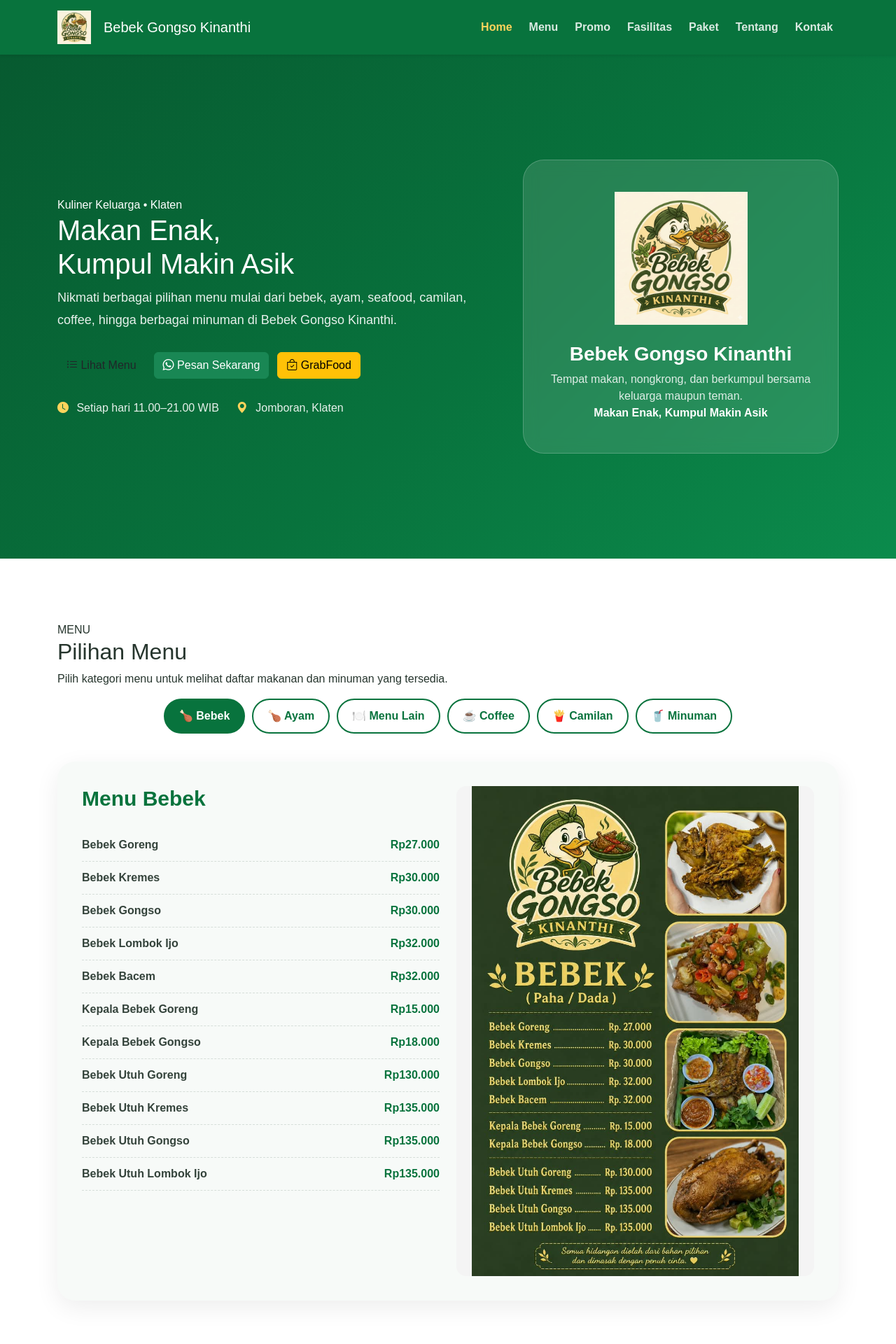
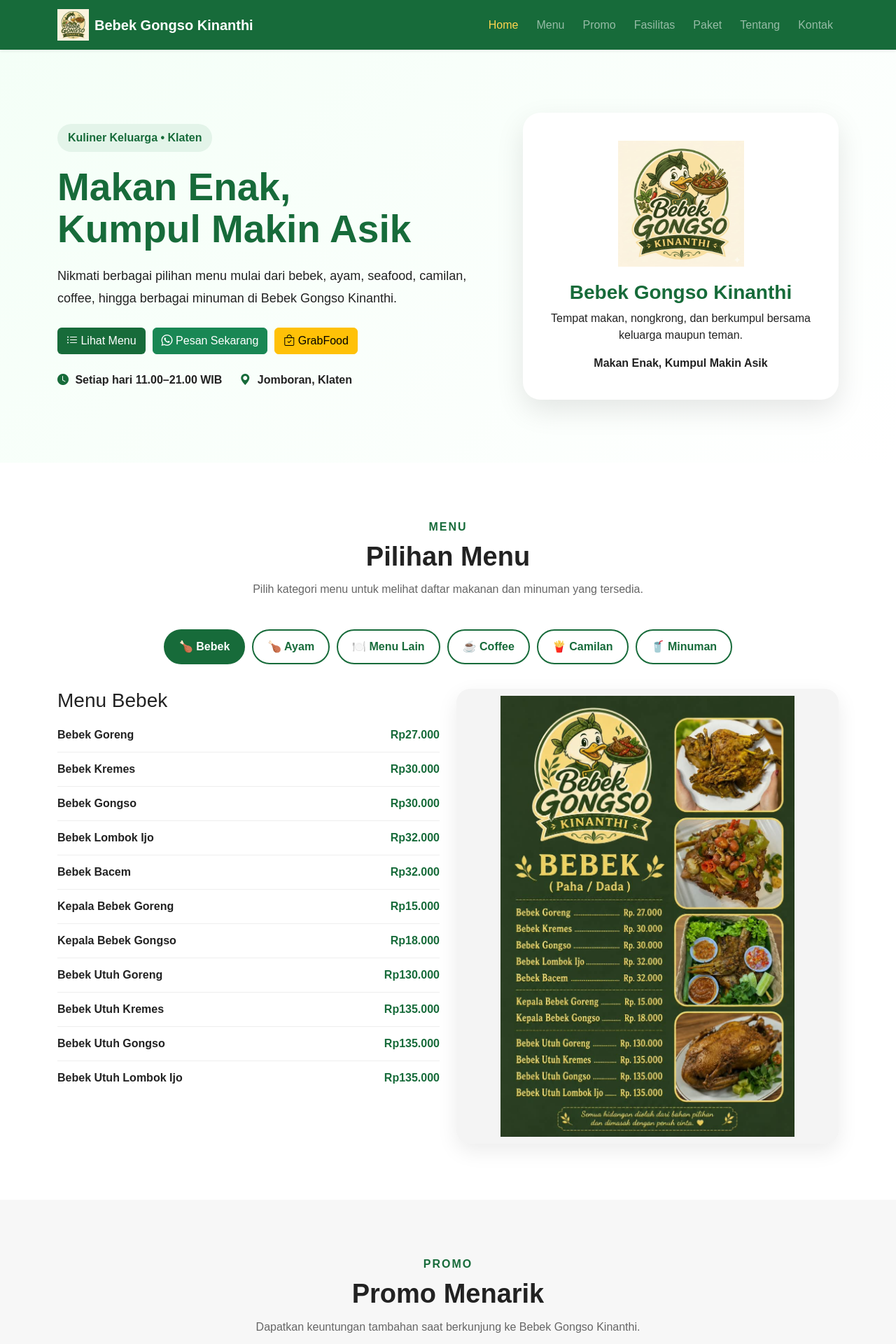
Before and after one commit to gibranyogananda/bebek, a PHP site: page / in a window 1280 px wide. Shown: the top 1920 px of the page at 70% size. Run offline with PHP 8.4, Linux system fonts and the light colour scheme.

Commit message:
Update style.css

```diff
--- a/style.css
+++ b/style.css
@@ -10,312 +8,277 @@ html {
 body {
     margin: 0;
     font-family: Arial, Helvetica, sans-serif;
-    color: #26352d;
-    background: #ffffff;
+    color: #222;
+    background: #fff;
 }
 
 section {
-    scroll-margin-top: 80px;
-}
-
-img {
-    max-width: 100%;
+    scroll-margin-top: 75px;
 }
 
 .bg-hijau {
-    background: #08733d;
+    background: #176b3a;
+}
+
+.section-padding {
+    padding: 80px 0;
+}
+
+.section-light {
+    background: #f7f7f7;
 }
 
 
-
-/* =====================================================
-   NAVBAR
-===================================================== */
+/* ================= NAVBAR ================= */
 
 .navbar {
-    padding: 10px 0;
+    min-height: 70px;
 }
 
 .navbar-logo {
-    width: 48px;
-    height: 48px;
+    width: 45px;
+    height: 45px;
     object-fit: contain;
-    margin-right: 10px;
 }
 
-.brand-text {
-    font-weight: 800;
-    font-size: 18px;
+.navbar-brand {
+    font-weight: 700;
 }
 
-.navbar .nav-link {
-    color: rgba(255,255,255,.85);
-    font-weight: 600;
-    margin-left: 8px;
-    transition: .2s;
+.nav-link {
+    margin-left: 10px;
+    transition: 0.3s;
 }
 
-.navbar .nav-link:hover,
-.navbar .nav-link.active {
-    color: #ffd45c;
+.nav-link:hover,
+.nav-link.active {
+    color: #ffd54f !important;
 }
 
 
-
-/* =====================================================
-   HERO
-===================================================== */
+/* ================= HERO ================= */
 
 .hero-section {
-    min-height: 720px;
-    display: flex;
-    align-items: center;
-    padding: 100px 0;
-    color: white;
-    background:
-        linear-gradient(
-            135deg,
-            #075a30,
-            #08733d 55%,
-            #0b8b4c
-        );
+    padding: 90px 0;
+    background: linear-gradient(
+        135deg,
+        #f4fff7,
+        #ffffff
+    );
 }
 
-.hero-badge {
+.badge-kuliner {
     display: inline-block;
+    background: #e3f4e9;
+    color: #176b3a;
     padding: 8px 15px;
     border-radius: 30px;
-    background: rgba(255,255,255,.14);
-    font-size: 14px;
     font-weight: 700;
     margin-bottom: 20px;
 }
 
-.hero-title {
-    font-size: clamp(42px, 6vw, 70px);
-    font-weight: 900;
-    line-height: 1.05;
-    margin-bottom: 25px;
-}
-
-.hero-title span {
-    display: block;
-    color: #ffd45c;
+.hero-section h1 {
+    font-size: 55px;
+    line-height: 1.1;
+    font-weight: 800;
+    color: #176b3a;
+    margin-bottom: 20px;
 }
 
 .hero-text {
     font-size: 18px;
     line-height: 1.8;
-    max-width: 680px;
-    color: rgba(255,255,255,.9);
+    max-width: 650px;
 }
 
 .hero-buttons {
     display: flex;
     flex-wrap: wrap;
-    gap: 12px;
-    margin-top: 30px;
+    gap: 10px;
+    margin: 25px 0;
+}
+
+.btn-hijau {
+    background: #176b3a;
+    color: white;
+}
+
+.btn-hijau:hover {
+    background: #0e512a;
+    color: white;
 }
 
 .hero-info {
     display: flex;
     flex-wrap: wrap;
     gap: 25px;
-    margin-top: 30px;
-    color: rgba(255,255,255,.9);
+    margin-top: 20px;
+    font-weight: 600;
 }
 
 .hero-info i {
-    margin-right: 7px;
-    color: #ffd45c;
+    color: #176b3a;
+    margin-right: 5px;
 }
 
 .hero-card {
-    padding: 45px 30px;
     text-align: center;
-    border-radius: 30px;
-    background: rgba(255,255,255,.12);
-    border: 1px solid rgba(255,255,255,.2);
-    backdrop-filter: blur(10px);
+    padding: 40px 25px;
+    background: white;
+    border-radius: 25px;
+    box-shadow: 0 15px 40px rgba(0,0,0,0.10);
 }
 
 .hero-logo {
-    width: 190px;
-    height: 190px;
-    object-fit: contain;
-    margin-bottom: 25px;
+    width: 180px;
+    max-width: 100%;
+    margin-bottom: 20px;
 }
 
 .hero-card h3 {
-    font-weight: 800;
-}
-
-.hero-card p {
-    margin-bottom: 0;
-    color: rgba(255,255,255,.85);
+    color: #176b3a;
+    font-weight: 700;
 }
 
 
+/* ================= SECTION TITLE ================= */
 
-/* =====================================================
-   GENERAL SECTION
-===================================================== */
-
-.section-padding {
-    padding: 90px 0;
+.section-title {
+    text-align: center;
+    margin-bottom: 45px;
 }
 
-.section-heading {
-    max-width: 750px;
-    margin: 0 auto 50px;
+.section-title span {
+    color: #176b3a;
+    font-weight: 800;
+    letter-spacing: 2px;
 }
 
-.section-label {
-    display: inline-block;
-    color: #08733d;
+.section-title h2 {
+    font-size: 38px;
     font-weight: 800;
-    letter-spacing: 2px;
-    font-size: 13px;
-    margin-bottom: 10px;
+    margin: 8px 0 12px;
 }
 
-.section-heading h2 {
-    font-size: clamp(32px, 5vw, 48px);
-    font-weight: 900;
-    margin-bottom: 15px;
-}
-
-.section-heading p {
-    color: #69756f;
-    line-height: 1.7;
+.section-title p {
+    color: #666;
 }
 
 
-
-/* =====================================================
-   MENU
-===================================================== */
-
-.menu-section {
-    background: #ffffff;
-}
+/* ================= MENU ================= */
 
 .menu-buttons {
     display: flex;
+    flex-wrap: wrap;
     justify-content: center;
-    flex-wrap: wrap;
     gap: 10px;
-    margin-bottom: 40px;
+    margin-bottom: 35px;
 }
 
 .menu-btn {
-    border: 2px solid #08733d;
+    border: 2px solid #176b3a;
     background: white;
-    color: #08733d;
+    color: #176b3a;
     padding: 11px 20px;
     border-radius: 30px;
     font-weight: 700;
     cursor: pointer;
-    transition: .2s;
+    transition: 0.3s;
 }
 
 .menu-btn:hover,
 .menu-btn.active {
-    background: #08733d;
+    background: #176b3a;
     color: white;
 }
 
-.menu-display {
-    padding: 35px;
-    background: #f7faf8;
-    border-radius: 25px;
-    box-shadow: 0 10px 35px rgba(0,0,0,.07);
+.menu-content-row {
+    display: flex;
+    align-items: stretch;
+    gap: 30px;
 }
 
-.menu-display h3 {
-    color: #08733d;
-    font-size: 30px;
-    font-weight: 900;
-    margin-bottom: 25px;
+.menu-list-wrapper {
+    flex: 1;
+    background: white;
+    border-radius: 20px;
+    padding: 25px;
+    box-shadow: 0 10px 30px rgba(0,0,0,0.08);
+}
+
+.menu-list-wrapper h3 {
+    color: #176b3a;
+    font-weight: 800;
+    margin-bottom: 20px;
 }
 
 .menu-list {
+    list-style: none;
     padding: 0;
     margin: 0;
-    list-style: none;
 }
 
 .menu-list li {
     display: flex;
     justify-content: space-between;
-    align-items: center;
-    gap: 15px;
-    padding: 11px 0;
-    border-bottom: 1px dashed #d6ded9;
+    gap: 20px;
+    padding: 12px 0;
+    border-bottom: 1px solid #eee;
+}
+
+.menu-list li:last-child {
+    border-bottom: none;
 }
 
 .menu-name {
-    color: #34433b;
     font-weight: 600;
-    line-height: 1.5;
 }
 
 .menu-price {
-    color: #08733d;
+    color: #176b3a;
     font-weight: 800;
-    white-space: nowrap;
     text-align: right;
 }
 
-.menu-group {
-    margin-bottom: 30px;
+.menu-group-title {
+    color: #176b3a;
+    font-size: 20px;
+    font-weight: 800;
+    margin: 25px 0 10px;
 }
 
-.menu-group-title {
-    color: #d39a18;
-    font-size: 18px;
-    font-weight: 800;
-    margin-bottom: 12px;
-}
-
-.menu-posters {
+.menu-posters-wrapper {
+    flex: 1;
     display: flex;
     flex-direction: column;
-    gap: 18px;
+    gap: 20px;
 }
 
 .menu-poster {
-    display: block;
     width: 100%;
-    max-height: 700px;
+    max-height: 650px;
     object-fit: contain;
-    border-radius: 14px;
+    background: #f4f4f4;
+    border-radius: 20px;
+    padding: 10px;
     cursor: zoom-in;
-    background: #f4f4f4;
-    transition: .25s;
+    transition: 0.3s;
+    box-shadow: 0 10px 30px rgba(0,0,0,0.08);
 }
 
 .menu-poster:hover {
     transform: scale(1.015);
-    box-shadow: 0 10px 25px rgba(0,0,0,.12);
 }
 
 
-
-/* =====================================================
-   PROMO
-===================================================== */
-
-.promo-section {
-    background: #f4f8f5;
-}
+/* ================= PROMO ================= */
 
 .promo-card {
     height: 100%;
     padding: 35px;
     background: white;
-    border-radius: 22px;
-    box-shadow: 0 10px 30px rgba(0,0,0,.07);
+    border-radius: 20px;
+    box-shadow: 0 10px 30px rgba(0,0,0,0.07);
 }
 
 .promo-icon {
@@ -731,50 +621,25 @@ img {
         width: 100%;
     }
 
-    .hero-info {
-        flex-direction: column;
-        gap: 10px;
+    .menu-buttons {
+        justify-content: stretch;
     }
 
-    .menu-display {
-        padding: 20px;
+    .menu-btn {
+        width: 100%;
     }
 
-    .menu-display h3 {
-        font-size: 25px;
-    }
-
-    .menu-name {
-        max-width: 65%;
+    .menu-list li {
+        flex-direction: column;
+        gap: 5px;
     }
 
     .menu-price {
-        font-size: 12px;
-    }
-
-    .menu-poster {
-        max-height: 600px;
+        text-align: left;
     }
 
     .package-image {
-        height: 300px;
-    }
-
-    .image-hint {
-        font-size: 11px;
-    }
-
-    .about-chart-card {
-        padding: 20px;
-    }
-
-    .chart-wrapper {
-        height: 300px;
-    }
-
-    .modal-image {
-        max-width: 96vw;
-        max-height: 85vh;
+        height: 350px;
     }
 
 }
```
Also changed, not shown: other parts of style.css (+156 -231 lines).
